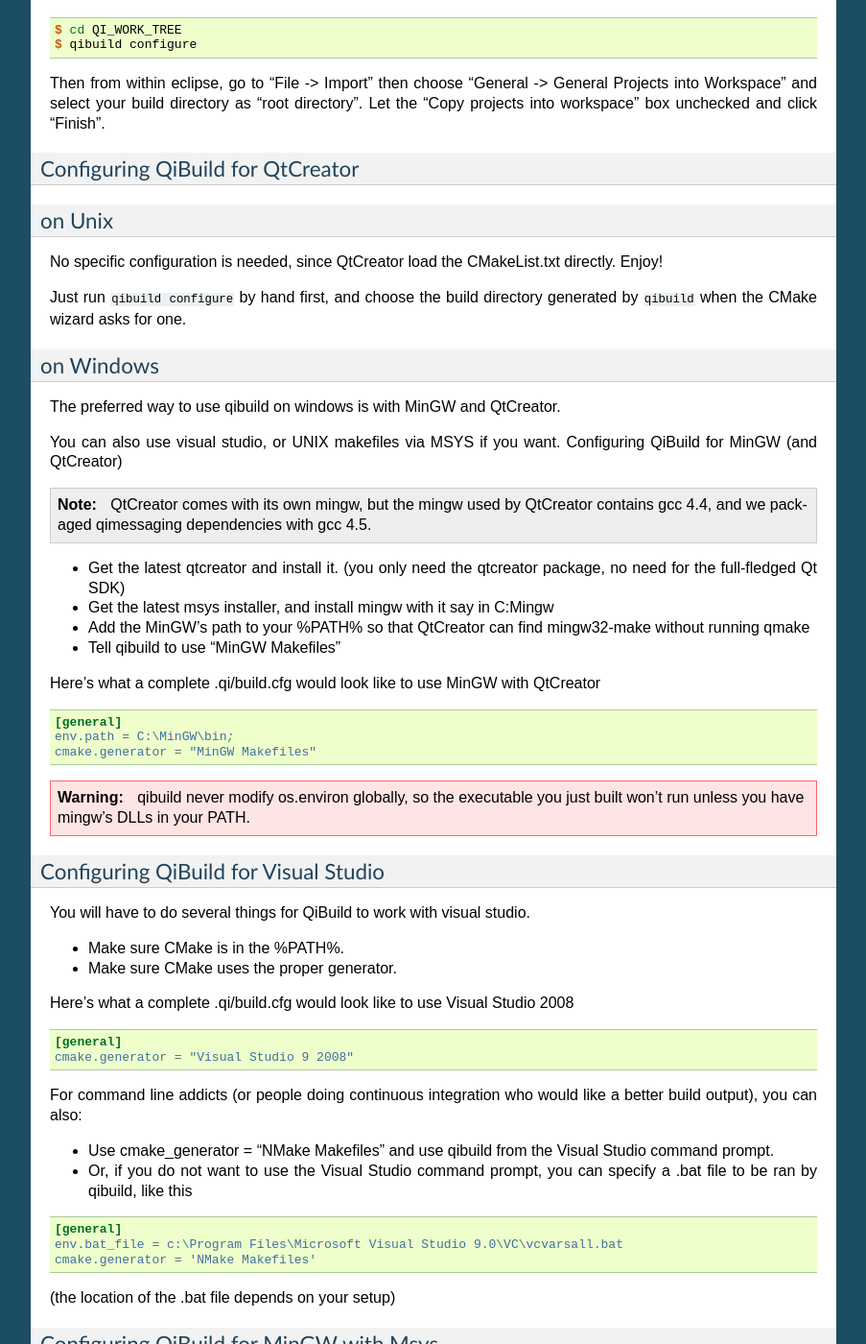
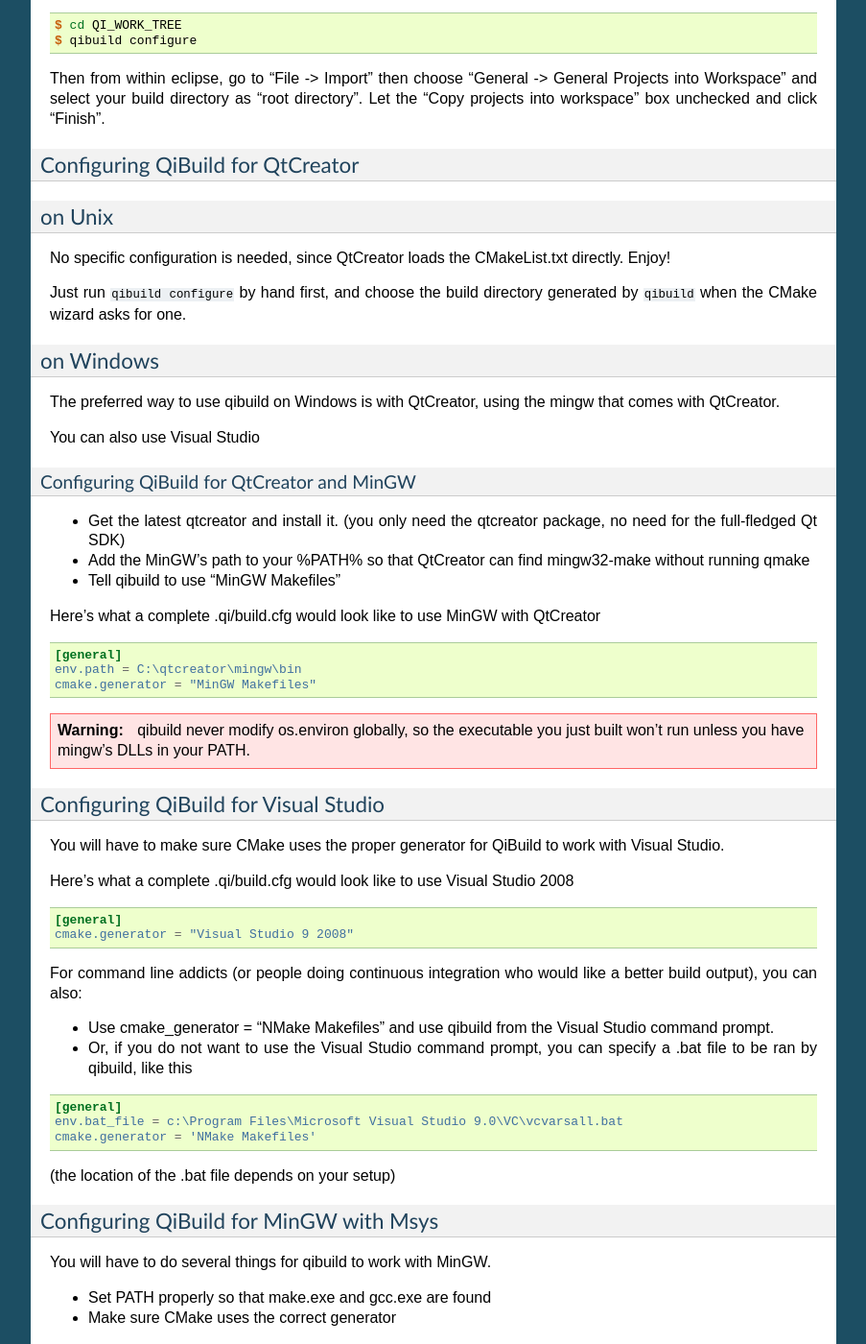
Before and after one commit to aldebaran/qibuild, a Sphinx documentation site: the page built from doc/tutos/beginner/cmdline/getting_started.rst, in a window 1280 px wide and 1400 px high, scrolled down 1640 px. Shown: the whole window at 96% size, without its empty margins (198-1101 px from the left). Built offline with Sphinx 7.4.7, drawn with Linux system fonts in a browser that asks for light colours; pages that are not in the unit, such as notebooks, are missing from menus; some of the changed text lies outside the part shown.

Commit message:
doc/getting_started: small fixes

```diff
--- a/doc/tutos/beginner/cmdline/getting_started.rst
+++ b/doc/tutos/beginner/cmdline/getting_started.rst
@@ -25,22 +25,30 @@
 Linux, mac
 ++++++++++
 
-Simply run::
+Simply run:
+
+.. code-block:: console
 
   ./install-qibuild.sh
 
 And make sure ~/.local/bin is in your PATH
 
+On mac, make sure ``cmake`` is in your path.
+
 Windows
 +++++++
 
-Just run install-qibuild.bat::
+Just run install-qibuild.bat:
+
+.. code-block:: console
 
   c:\path\to\qibuild> install-qibuild.bat
 
 If you have bash available on your system, and want to use QiBuild from there,
 you should also be able to use the .sh script. (Be careful if you are using
 cygwin: you must be sure the .sh has UNIX end of lines)
+
+Plase make sure that CMake is in your PATH
 
 Creating a work tree
 --------------------
@@ -53,9 +61,14 @@
 In the following document, we will use the notation ``QI_WORK_TREE`` to refer
 to this path.
 
-Then go to this directory and run::
+Then go to this directory and run
 
-  qibuild init
+.. code-block:: console
+
+  $ qibuild init --interative
+
+You will be asked to choose a CMake generator. Choose the one that matches your
+platform.
 
 This will create a new QiBuild configuration file in your working directory, in
 ``QI_WORK_TREE/.qi/build.cfg``
@@ -67,11 +80,6 @@
 You can run ``qibuild config`` to get a look at your current settings,
 and change them in the file ``QI_WORK_TREE/.qi/build.cfg``.
 
-This configuration file can also be generated by using::
-
-  qibuild init --interactive
-
-and then answering the questions.
 
 Building with Unix Makefiles
 ++++++++++++++++++++++++++++
@@ -113,7 +121,7 @@
 on Unix
 +++++++
 
-No specific configuration is needed, since QtCreator load the CMakeList.txt
+No specific configuration is needed, since QtCreator loads the CMakeList.txt
 directly. Enjoy!
 
 Just run ``qibuild configure`` by hand first, and choose the build directory
@@ -122,18 +130,17 @@
 on Windows
 ++++++++++
 
-The preferred way to use qibuild on windows is with MinGW and QtCreator.
+The preferred way to use qibuild on Windows is with QtCreator, using the
+mingw that comes with QtCreator.
 
-You can also use visual studio, or UNIX makefiles via MSYS if you want.
-Configuring QiBuild for MinGW (and QtCreator)
+You can also use Visual Studio
 
-.. note:: QtCreator comes with its own mingw, but the mingw used by QtCreator
-   contains gcc 4.4, and we packaged qimessaging dependencies with gcc 4.5.
+Configuring QiBuild for QtCreator and MinGW
+~~~~~~~~~~~~~~~~~~~~~~~~~~~~~~~~~~~~~~~~~~~
+
 
 * Get the latest qtcreator and install it. (you only need the qtcreator
   package, no need for the full-fledged Qt SDK)
-
-* Get the latest msys installer, and install mingw with it say in C:\Mingw
 
 * Add the MinGW’s path to your %PATH% so that QtCreator can find mingw32-make
   without running qmake
@@ -155,11 +162,8 @@
 Configuring QiBuild for Visual Studio
 +++++++++++++++++++++++++++++++++++++
 
-You will have to do several things for QiBuild to work with visual studio.
-
-* Make sure CMake is in the %PATH%.
-
-* Make sure CMake uses the proper generator.
+You will have to make sure CMake uses the proper generator for QiBuild to work
+with Visual Studio.
 
 Here’s what a complete .qi/build.cfg would look like to use Visual Studio 2008
 
@@ -205,5 +209,3 @@
 
 .. note:: here you have to setup a complete msys environnement before being
    able to use qibuild.
-
-.. note:: This settings allows you to build autotools projects.
```
Also changed, not shown: other parts of doc/tutos/beginner/cmdline/getting_started.rst (+1 -1 lines).
